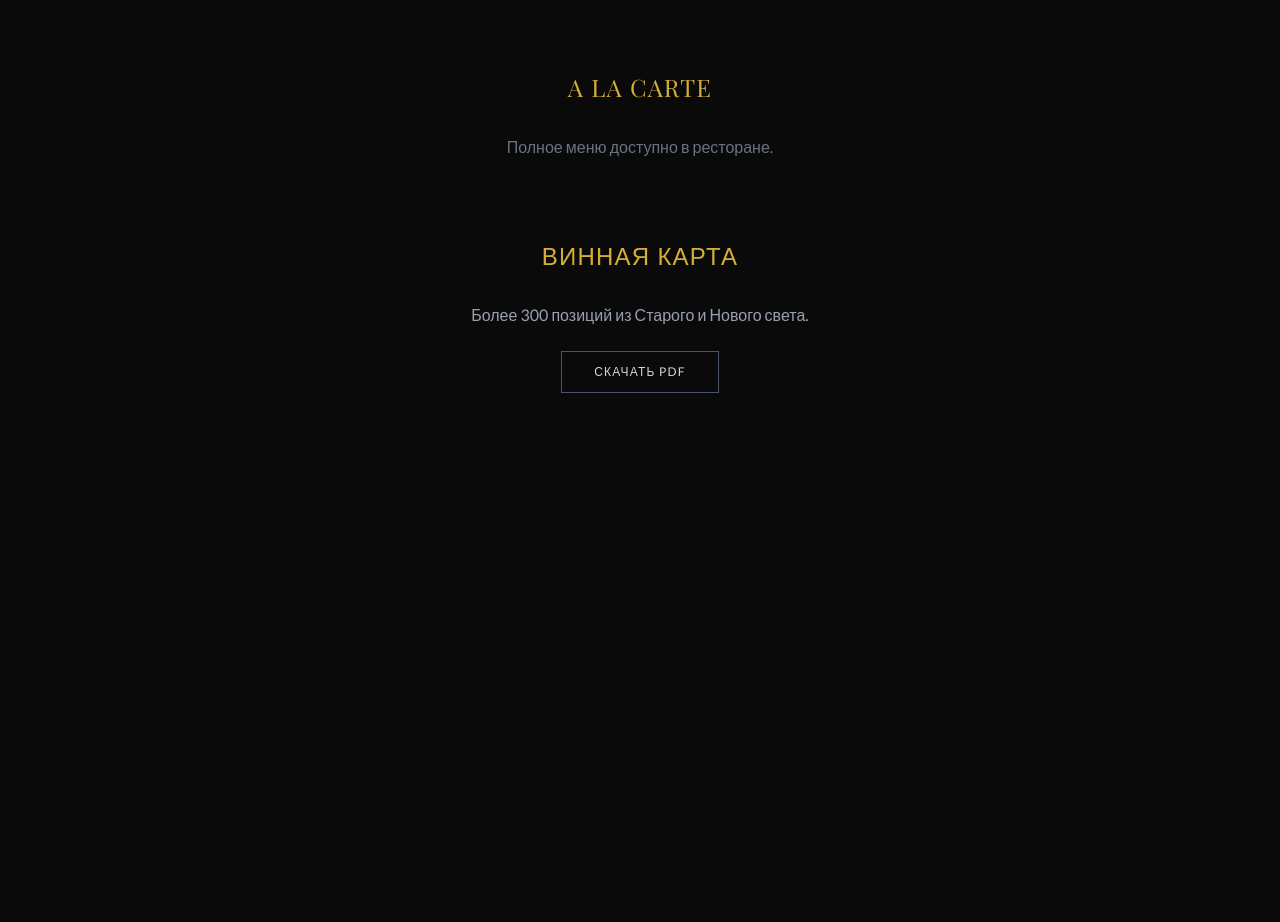
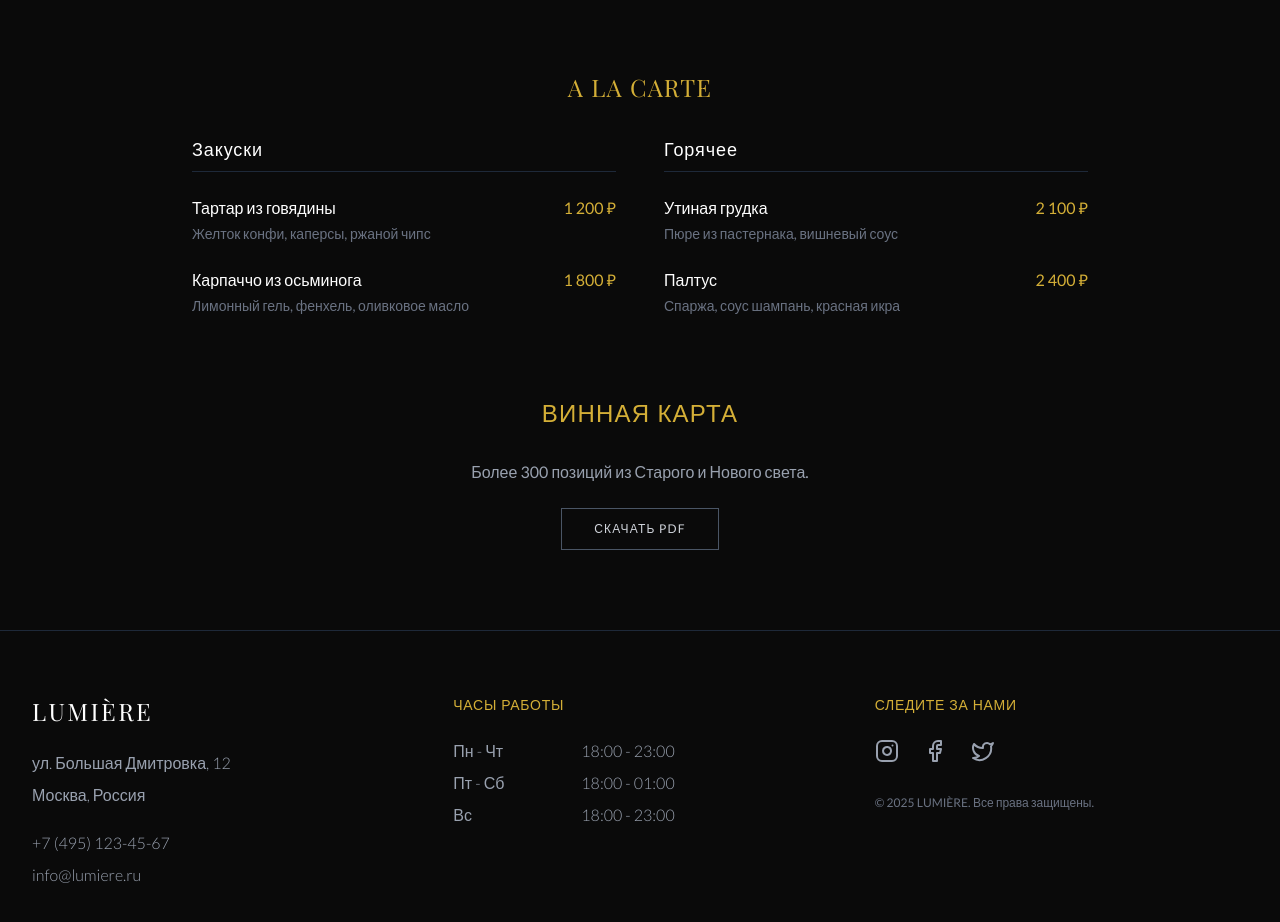
Before and after one commit to djteoz/Fine-Dining, a Next.js app: page /menu in a window 1280 px wide. Shown: the part 720-1642 px from the top of the page. Before the commit the page ends 1193 px from the top, so only its background shows below. Built offline with nearby package versions, Linux system fonts and the light colour scheme; a web font is replaced by a local one.

Commit message:
feat: enhance all pages for turnkey delivery

```diff
--- a/src/app/chef/page.tsx
+++ b/src/app/chef/page.tsx
@@ -41,6 +41,29 @@ export default function ChefPage() {
           </div>
         </div>
       </div>
+
+      {/* Signature Dish Section */}
+      <div className="max-w-6xl mx-auto mt-32">
+        <div className="grid grid-cols-1 md:grid-cols-2 gap-12 items-center">
+          <div className="order-2 md:order-1">
+            <span className="text-gold text-sm uppercase tracking-widest mb-4 block">
+              Фирменное блюдо
+            </span>
+            <h2 className="text-3xl font-serif text-white mb-6">
+              Северный Олень с Можжевельником
+            </h2>
+            <p className="text-gray-400 mb-6 leading-relaxed">
+              Это блюдо — квинтэссенция философии Александра. Нежнейшее мясо
+              оленя, приготовленное при низкой температуре, подается с соусом из
+              лесных ягод и копченой грушей. Вкус дикой природы в изысканном
+              исполнении.
+            </p>
+          </div>
+          <div className="order-1 md:order-2 relative h-[400px] w-full bg-gray-800">
+            <div className="absolute inset-0 bg-[url('https://images.unsplash.com/photo-1544025162-d76694265947?q=80&w=2069&auto=format&fit=crop')] bg-cover bg-center" />
+          </div>
+        </div>
+      </div>
     </div>
   );
 }
--- a/src/app/layout.tsx
+++ b/src/app/layout.tsx
@@ -2,6 +2,7 @@ import type { Metadata } from "next";
 import { Playfair_Display, Lato } from "next/font/google";
 import "./globals.css";
 import Navbar from "@/components/Navbar";
+import Footer from "@/components/Footer";
 
 const playfair = Playfair_Display({
   subsets: ["latin", "cyrillic"],
@@ -31,6 +32,7 @@ export default function RootLayout({
       <body className="antialiased bg-background text-foreground">
         <Navbar />
         <main className="min-h-screen">{children}</main>
+        <Footer />
       </body>
     </html>
   );
--- a/src/app/menu/page.tsx
+++ b/src/app/menu/page.tsx
@@ -49,7 +49,58 @@ export default function MenuPage() {
           <h2 className="text-2xl font-serif text-gold mb-8 uppercase tracking-widest">
             A La Carte
           </h2>
-          <p className="text-gray-500">Полное меню доступно в ресторане.</p>
+          <div className="grid grid-cols-1 md:grid-cols-2 gap-12 text-left max-w-4xl mx-auto">
+            <div>
+              <h3 className="text-lg font-serif text-white mb-6 border-b border-gray-800 pb-2">
+                Закуски
+              </h3>
+              <div className="space-y-6">
+                <div>
+                  <div className="flex justify-between text-white mb-1">
+                    <span>Тартар из говядины</span>
+                    <span className="text-gold">1 200 ₽</span>
+                  </div>
+                  <p className="text-sm text-gray-500">
+                    Желток конфи, каперсы, ржаной чипс
+                  </p>
+                </div>
+                <div>
+                  <div className="flex justify-between text-white mb-1">
+                    <span>Карпаччо из осьминога</span>
+                    <span className="text-gold">1 800 ₽</span>
+                  </div>
+                  <p className="text-sm text-gray-500">
+                    Лимонный гель, фенхель, оливковое масло
+                  </p>
+                </div>
+              </div>
+            </div>
+            <div>
+              <h3 className="text-lg font-serif text-white mb-6 border-b border-gray-800 pb-2">
+                Горячее
+              </h3>
+              <div className="space-y-6">
+                <div>
+                  <div className="flex justify-between text-white mb-1">
+                    <span>Утиная грудка</span>
+                    <span className="text-gold">2 100 ₽</span>
+                  </div>
+                  <p className="text-sm text-gray-500">
+                    Пюре из пастернака, вишневый соус
+                  </p>
+                </div>
+                <div>
+                  <div className="flex justify-between text-white mb-1">
+                    <span>Палтус</span>
+                    <span className="text-gold">2 400 ₽</span>
+                  </div>
+                  <p className="text-sm text-gray-500">
+                    Спаржа, соус шампань, красная икра
+                  </p>
+                </div>
+              </div>
+            </div>
+          </div>
         </div>
 
         <div>
--- a/src/app/private-dining/page.tsx
+++ b/src/app/private-dining/page.tsx
@@ -46,20 +46,29 @@ export default function PrivateDiningPage() {
           </div>
         </div>
 
-        <div className="bg-charcoal p-12 text-center max-w-2xl mx-auto">
+        <div className="bg-charcoal p-12 text-center max-w-2xl mx-auto border border-gray-800">
           <h3 className="text-2xl font-serif text-white mb-4">
             Организация мероприятия
           </h3>
           <p className="text-gray-400 mb-8">
             Для бронирования частных залов, пожалуйста, свяжитесь с нашим
-            банкетным менеджером.
+            банкетным менеджером. Мы поможем составить индивидуальное меню и
+            подобрать винное сопровождение.
           </p>
-          <a
-            href="mailto:events@lumiere.com"
-            className="text-gold border-b border-gold pb-1 hover:text-white hover:border-white transition-colors"
-          >
-            events@lumiere.com
-          </a>
+          <div className="flex flex-col md:flex-row justify-center items-center space-y-4 md:space-y-0 md:space-x-8">
+            <a
+              href="mailto:events@lumiere.ru"
+              className="text-gold border-b border-gold pb-1 hover:text-white hover:border-white transition-colors uppercase tracking-widest text-sm"
+            >
+              events@lumiere.ru
+            </a>
+            <a
+              href="tel:+74951234567"
+              className="text-gold border-b border-gold pb-1 hover:text-white hover:border-white transition-colors uppercase tracking-widest text-sm"
+            >
+              +7 (495) 123-45-67
+            </a>
+          </div>
         </div>
       </div>
     </div>
--- a/src/app/visit/page.tsx
+++ b/src/app/visit/page.tsx
@@ -56,11 +56,26 @@ export default function VisitPage() {
           </div>
         </div>
 
-        <div className="mt-16 text-center">
-          <p className="text-gray-500 text-sm mb-2">Часы работы</p>
-          <p className="text-white text-lg">Вт — Вс: 18:00 — 00:00</p>
-          <p className="text-gray-500 text-sm mt-4 mb-2">Адрес</p>
-          <p className="text-white text-lg">ул. Большая Никитская, 12</p>
+        <div className="mt-20">
+          <div className="h-64 w-full bg-gray-800 mb-8 relative grayscale hover:grayscale-0 transition-all duration-500">
+            {/* Map Placeholder */}
+            <div className="absolute inset-0 bg-[url('https://images.unsplash.com/photo-1524661135-423995f22d0b?q=80&w=2074&auto=format&fit=crop')] bg-cover bg-center opacity-50" />
+            <div className="absolute inset-0 flex items-center justify-center">
+              <span className="text-white font-serif text-xl tracking-widest bg-black/50 px-6 py-2 border border-white/30">
+                КАРТА
+              </span>
+            </div>
+          </div>
+          <div className="text-center">
+            <p className="text-gray-500 text-sm mb-2 uppercase tracking-widest">
+              Часы работы
+            </p>
+            <p className="text-white text-lg mb-6">Вт — Вс: 18:00 — 00:00</p>
+            <p className="text-gray-500 text-sm mb-2 uppercase tracking-widest">
+              Адрес
+            </p>
+            <p className="text-white text-lg">ул. Большая Дмитровка, 12</p>
+          </div>
         </div>
       </div>
     </div>
--- /dev/null
+++ b/src/components/Footer.tsx
@@ -0,0 +1,93 @@
+import Link from "next/link";
+import { Instagram, Facebook, Twitter } from "lucide-react";
+
+export default function Footer() {
+  return (
+    <footer className="bg-charcoal text-white py-16 border-t border-gray-800">
+      <div className="max-w-7xl mx-auto px-4 sm:px-6 lg:px-8">
+        <div className="grid grid-cols-1 md:grid-cols-3 gap-12 text-center md:text-left">
+          {/* Brand & Address */}
+          <div>
+            <Link
+              href="/"
+              className="text-2xl font-serif tracking-widest text-white block mb-6"
+            >
+              LUMIÈRE
+            </Link>
+            <address className="not-italic text-gray-400 space-y-2 font-light">
+              <p>ул. Большая Дмитровка, 12</p>
+              <p>Москва, Россия</p>
+              <p className="pt-4">
+                <a
+                  href="tel:+74951234567"
+                  className="hover:text-gold transition-colors"
+                >
+                  +7 (495) 123-45-67
+                </a>
+              </p>
+              <p>
+                <a
+                  href="mailto:info@lumiere.ru"
+                  className="hover:text-gold transition-colors"
+                >
+                  info@lumiere.ru
+                </a>
+              </p>
+            </address>
+          </div>
+
+          {/* Hours */}
+          <div>
+            <h3 className="text-gold uppercase tracking-widest text-sm mb-6">
+              Часы работы
+            </h3>
+            <ul className="text-gray-400 space-y-2 font-light">
+              <li className="flex justify-between md:justify-start md:space-x-8">
+                <span className="w-24">Пн - Чт</span>
+                <span>18:00 - 23:00</span>
+              </li>
+              <li className="flex justify-between md:justify-start md:space-x-8">
+                <span className="w-24">Пт - Сб</span>
+                <span>18:00 - 01:00</span>
+              </li>
+              <li className="flex justify-between md:justify-start md:space-x-8">
+                <span className="w-24">Вс</span>
+                <span>18:00 - 23:00</span>
+              </li>
+            </ul>
+          </div>
+
+          {/* Social & Newsletter */}
+          <div>
+            <h3 className="text-gold uppercase tracking-widest text-sm mb-6">
+              Следите за нами
+            </h3>
+            <div className="flex justify-center md:justify-start space-x-6 mb-8">
+              <a
+                href="#"
+                className="text-gray-400 hover:text-white transition-colors"
+              >
+                <Instagram size={24} />
+              </a>
+              <a
+                href="#"
+                className="text-gray-400 hover:text-white transition-colors"
+              >
+                <Facebook size={24} />
+              </a>
+              <a
+                href="#"
+                className="text-gray-400 hover:text-white transition-colors"
+              >
+                <Twitter size={24} />
+              </a>
+            </div>
+            <p className="text-xs text-gray-500">
+              © {new Date().getFullYear()} LUMIÈRE. Все права защищены.
+            </p>
+          </div>
+        </div>
+      </div>
+    </footer>
+  );
+}
```
